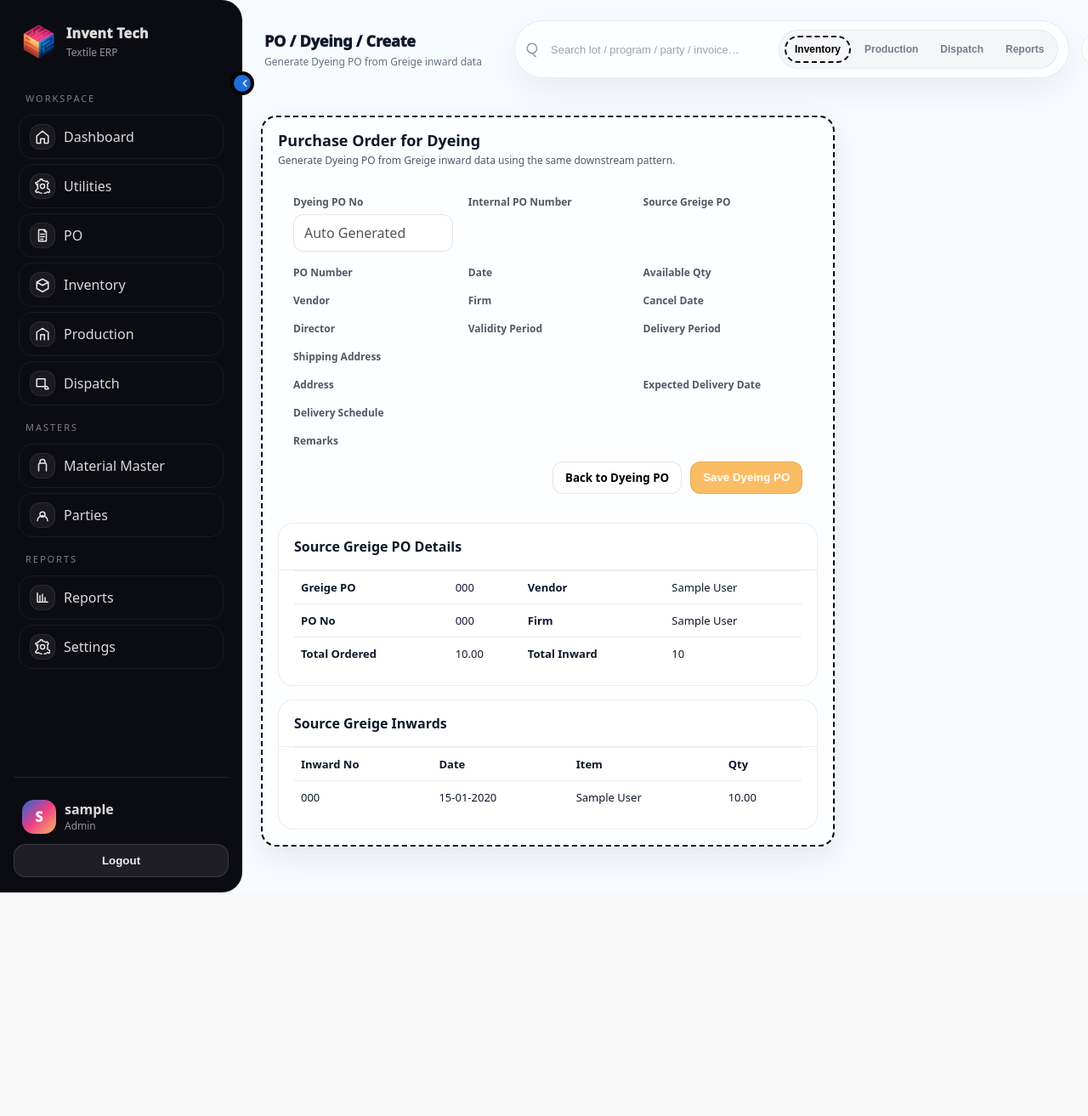
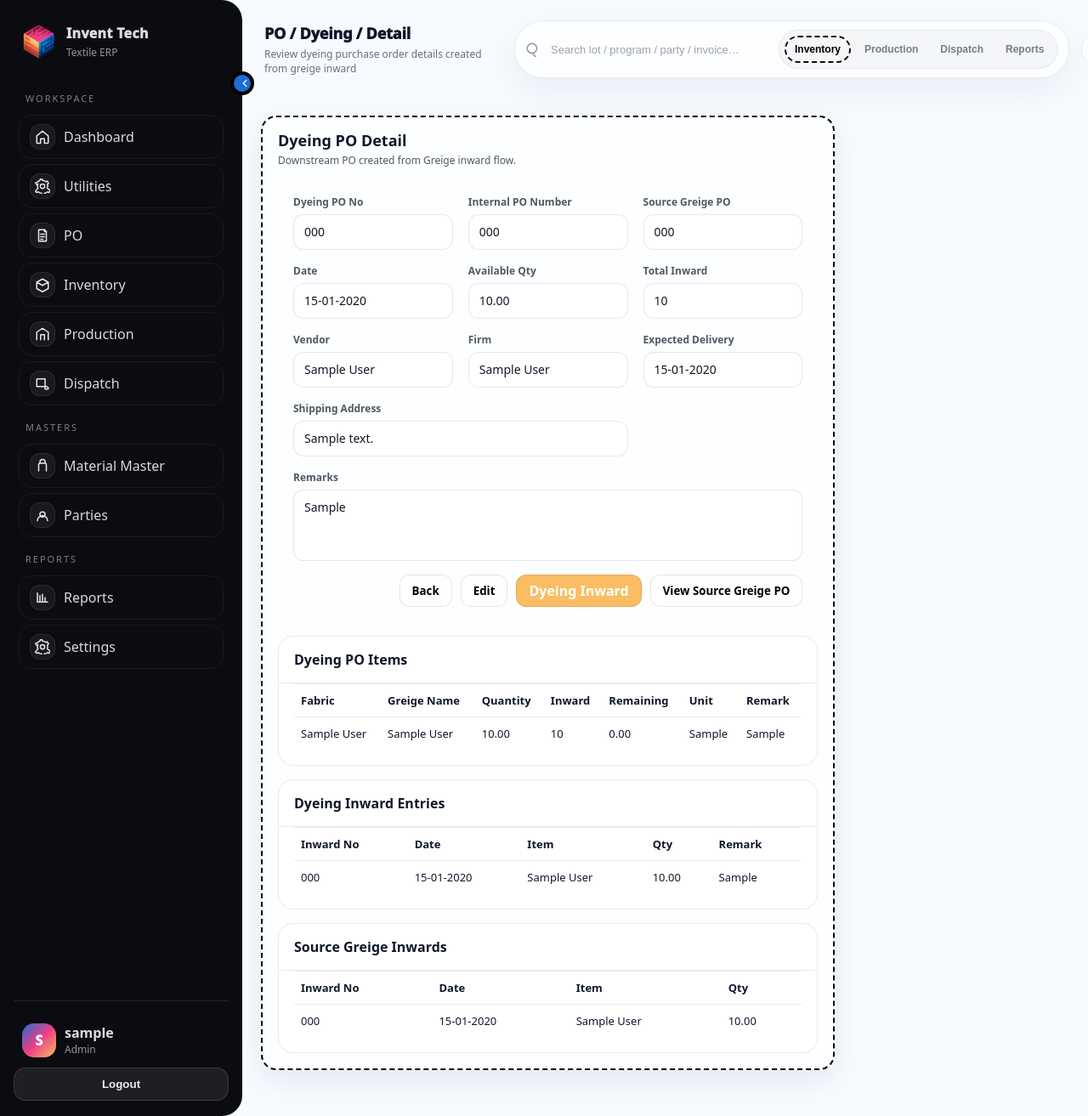
Before and after one commit to PriheaParmar/Invent-Tech, a Django app: page /po/dyeing/1/ in a window 1280 px wide; the page is wider, and only the part inside the window is pictured. Shown: that part at 85% size. Before the commit the page ends 1050 px from the top of that part, so only its background shows below. Run offline with Django 5.2, Linux system fonts and the light colour scheme; a user stored in the database is signed in; tables that the repository leaves empty hold one stand-in row (values such as "Sample post").

Commit message:
made the griege and dye better

```diff
--- a/accounts/templates/accounts/dyeing_po/detail.html
+++ b/accounts/templates/accounts/dyeing_po/detail.html
@@ -1,37 +1,29 @@
 {% extends "accounts/base_app.html" %}
-{% block title %}Create Dyeing PO - InventTech{% endblock %}
-{% block page_title %}PO / Dyeing / Create{% endblock %}
-{% block page_subtitle %}Generate Dyeing PO from Greige inward data{% endblock %}
+{% block title %}Dyeing PO Detail - InventTech{% endblock %}
+{% block page_title %}PO / Dyeing / Detail{% endblock %}
+{% block page_subtitle %}Review dyeing purchase order details created from greige inward{% endblock %}
 
 {% block content %}
 <style>
-  .dpf-grid{display:grid;grid-template-columns:repeat(3,minmax(0,1fr));gap:16px 18px}.dpf-field{display:flex;flex-direction:column;gap:6px}.dpf-field label{font-size:12px;font-weight:700;color:rgba(15,23,42,.72)}.dpf-field input,.dpf-field select,.dpf-field textarea{width:100%;min-height:42px;border:1px solid rgba(15,23,42,.1);border-radius:12px;padding:10px 12px;background:#fff;font:inherit}.dpf-field textarea{min-height:84px;resize:vertical}.dpf-span-2{grid-column:span 2}.dpf-span-3{grid-column:span 3}.dpf-actions{display:flex;justify-content:flex-end;gap:10px;margin-top:16px;flex-wrap:wrap}.dpf-block{margin-top:16px;border:1px solid rgba(15,23,42,.08);border-radius:18px;background:rgba(255,255,255,.72);overflow:hidden}.dpf-block summary{cursor:pointer;list-style:none;padding:16px 18px;font-weight:800}.dpf-block-body{padding:0 18px 18px;border-top:1px solid rgba(15,23,42,.08)}.dpf-mini-table{width:100%;border-collapse:collapse}.dpf-mini-table th,.dpf-mini-table td{padding:10px 8px;border-top:1px solid rgba(15,23,42,.08);text-align:left;font-size:13px;vertical-align:top}.dpf-errors{margin:0 18px 18px;padding:12px 14px;border-radius:12px;background:rgba(239,68,68,.08);color:#991b1b;font-size:13px}@media (max-width:1100px){.dpf-grid{grid-template-columns:repeat(2,minmax(0,1fr))}.dpf-span-3{grid-column:span 2}}@media (max-width:760px){.dpf-grid{grid-template-columns:1fr}.dpf-span-2,.dpf-span-3{grid-column:span 1}}
+  .dpd-grid{display:grid;grid-template-columns:repeat(3,minmax(0,1fr));gap:16px 18px}.dpd-field{display:flex;flex-direction:column;gap:6px}.dpd-label{font-size:12px;font-weight:700;color:rgba(15,23,42,.72)}.dpd-value{min-height:42px;border:1px solid rgba(15,23,42,.1);border-radius:12px;padding:10px 12px;background:#fff;font-size:14px;color:#111827;display:flex;align-items:center}.dpd-value.is-area{min-height:84px;align-items:flex-start;white-space:pre-wrap}.dpd-span-2{grid-column:span 2}.dpd-span-3{grid-column:span 3}.dpd-block{margin-top:16px;border:1px solid rgba(15,23,42,.08);border-radius:18px;background:rgba(255,255,255,.72);overflow:hidden}.dpd-block-head{padding:16px 18px;font-weight:800;border-bottom:1px solid rgba(15,23,42,.08)}.dpd-block-body{padding:0 18px 18px}.dpd-table{width:100%;border-collapse:collapse}.dpd-table th,.dpd-table td{padding:10px 8px;border-top:1px solid rgba(15,23,42,.08);text-align:left;font-size:13px;vertical-align:top}.dpd-actions{display:flex;justify-content:flex-end;gap:10px;margin-top:16px;flex-wrap:wrap}@media (max-width:1100px){.dpd-grid{grid-template-columns:repeat(2,minmax(0,1fr))}.dpd-span-3{grid-column:span 2}}@media (max-width:760px){.dpd-grid{grid-template-columns:1fr}.dpd-span-2,.dpd-span-3{grid-column:span 1}}
 </style>
 <section class="page-section is-active"><div class="canvas"><div class="jb-page"><div class="jobbers-embed"><div class="jb-panel">
-  <div class="jb-head"><div><div class="jb-title">Purchase Order for Dyeing</div><div class="jb-sub">Generate Dyeing PO from Greige inward data using the same downstream pattern.</div></div></div>
-  {% if form.non_field_errors %}<div class="dpf-errors">{{ form.non_field_errors }}</div>{% endif %}
-  {% if existing_po %}<div class="dpf-errors">Dyeing PO already exists for this Greige PO. <a href="{% url 'accounts:dyeingpo_detail' existing_po.id %}">Open existing Dyeing PO</a></div>{% endif %}
-  <form method="post">{% csrf_token %}<div style="padding:18px;"><div class="dpf-grid">
-    <div class="dpf-field"><label>Dyeing PO No</label><input type="text" value="Auto Generated" disabled></div>
-    <div class="dpf-field"><label>Internal PO Number</label>{{ form.internal_po_number }}</div>
-    <div class="dpf-field"><label>Source Greige PO</label>{{ form.source_greige_po }}{{ form.source_greige_po.errors }}</div>
-    <div class="dpf-field"><label>PO Number</label>{{ form.po_number }}</div>
-    <div class="dpf-field"><label>Date</label>{{ form.po_date }}</div>
-    <div class="dpf-field"><label>Available Qty</label>{{ form.available_qty }}</div>
-    <div class="dpf-field"><label>Vendor</label>{{ form.vendor }}</div>
-    <div class="dpf-field"><label>Firm</label>{{ form.firm }}</div>
-    <div class="dpf-field"><label>Cancel Date</label>{{ form.cancel_date }}</div>
-    <div class="dpf-field"><label>Director</label>{{ form.director }}</div>
-    <div class="dpf-field"><label>Validity Period</label>{{ form.validity_period }}</div>
-    <div class="dpf-field"><label>Delivery Period</label>{{ form.delivery_period }}</div>
-    <div class="dpf-field dpf-span-2"><label>Shipping Address</label>{{ form.shipping_address }}</div>
-    <div class="dpf-field dpf-span-2"><label>Address</label>{{ form.address }}</div>
-    <div class="dpf-field"><label>Expected Delivery Date</label>{{ form.expected_delivery_date }}</div>
-    <div class="dpf-field dpf-span-2"><label>Delivery Schedule</label>{{ form.delivery_schedule }}</div>
-    <div class="dpf-field dpf-span-3"><label>Remarks</label>{{ form.remarks }}</div>
-  </div><div class="dpf-actions"><a class="jb-secondary" href="{% url 'accounts:dyeingpo_list' %}">Back to Dyeing PO</a><button type="submit" class="jb-add">Save Dyeing PO</button></div></div></form>
-
-  <details class="dpf-block" open><summary>Source Greige PO Details</summary><div class="dpf-block-body">{% if source_greige_po %}<table class="dpf-mini-table"><tr><th>Greige PO</th><td>{{ source_greige_po.system_number }}</td><th>Vendor</th><td>{{ source_greige_po.vendor.name }}</td></tr><tr><th>PO No</th><td>{{ source_greige_po.po_number|default:'—' }}</td><th>Firm</th><td>{% if source_greige_po.firm %}{{ source_greige_po.firm.firm_name }}{% else %}—{% endif %}</td></tr><tr><th>Total Ordered</th><td>{{ source_greige_po.total_weight|default:'0.00' }}</td><th>Total Inward</th><td>{{ source_greige_po.total_inward_qty|default:'0.00' }}</td></tr></table>{% else %}<div class="jb-empty">Choose a source Greige PO to see linked inward information.</div>{% endif %}</div></details>
-  <details class="dpf-block" open><summary>Source Greige Inwards</summary><div class="dpf-block-body">{% if source_inwards %}<table class="dpf-mini-table"><thead><tr><th>Inward No</th><th>Date</th><th>Item</th><th>Qty</th></tr></thead><tbody>{% for inward in source_inwards %}{% for inward_item in inward.items.all %}<tr><td>{{ inward.inward_number }}</td><td>{{ inward.inward_date|date:'d-m-Y' }}</td><td>{{ inward_item.po_item.fabric_name }}</td><td>{{ inward_item.quantity }}</td></tr>{% endfor %}{% endfor %}</tbody></table>{% else %}<div class="jb-empty">No Greige inward data found yet.</div>{% endif %}</div></details>
+  <div class="jb-head"><div><div class="jb-title">Dyeing PO Detail</div><div class="jb-sub">Downstream PO created from Greige inward flow.</div></div></div>
+  <div style="padding:18px;"><div class="dpd-grid">
+    <div class="dpd-field"><div class="dpd-label">Dyeing PO No</div><div class="dpd-value">{{ po.system_number }}</div></div>
+    <div class="dpd-field"><div class="dpd-label">Internal PO Number</div><div class="dpd-value">{{ po.internal_po_number|default:'—' }}</div></div>
+    <div class="dpd-field"><div class="dpd-label">Source Greige PO</div><div class="dpd-value">{% if source_greige_po %}{{ source_greige_po.system_number }}{% else %}—{% endif %}</div></div>
+    <div class="dpd-field"><div class="dpd-label">Date</div><div class="dpd-value">{{ po.po_date|date:'d-m-Y' }}</div></div>
+    <div class="dpd-field"><div class="dpd-label">Available Qty</div><div class="dpd-value">{{ po.available_qty|default:'0.00' }}</div></div>
+    <div class="dpd-field"><div class="dpd-label">Total Inward</div><div class="dpd-value">{{ po.total_inward_qty|default:'0.00' }}</div></div>
+    <div class="dpd-field"><div class="dpd-label">Vendor</div><div class="dpd-value">{{ po.vendor.name }}</div></div>
+    <div class="dpd-field"><div class="dpd-label">Firm</div><div class="dpd-value">{% if po.firm %}{{ po.firm.firm_name }}{% else %}—{% endif %}</div></div>
+    <div class="dpd-field"><div class="dpd-label">Expected Delivery</div><div class="dpd-value">{% if po.expected_delivery_date %}{{ po.expected_delivery_date|date:'d-m-Y' }}{% else %}—{% endif %}</div></div>
+    <div class="dpd-field dpd-span-2"><div class="dpd-label">Shipping Address</div><div class="dpd-value">{{ po.shipping_address|default:'—' }}</div></div>
+    <div class="dpd-field dpd-span-3"><div class="dpd-label">Remarks</div><div class="dpd-value is-area">{{ po.remarks|default:'—' }}</div></div>
+  </div><div class="dpd-actions"><a class="jb-secondary" href="{% url 'accounts:dyeingpo_list' %}">Back</a><a class="jb-secondary" href="{% url 'accounts:dyeingpo_edit' po.id %}">Edit</a><a class="jb-add" href="{% url 'accounts:dyeingpo_inward' po.id %}">Dyeing Inward</a><a class="jb-secondary" href="{% url 'accounts:greigepo_detail' po.source_greige_po_id %}">View Source Greige PO</a></div></div>
+  <div class="dpd-block"><div class="dpd-block-head">Dyeing PO Items</div><div class="dpd-block-body"><table class="dpd-table"><thead><tr><th>Fabric</th><th>Greige Name</th><th>Quantity</th><th>Inward</th><th>Remaining</th><th>Unit</th><th>Remark</th></tr></thead><tbody>{% for item in po.items.all %}<tr><td>{{ item.fabric_name }}</td><td>{{ item.greige_name|default:'—' }}</td><td>{{ item.quantity }}</td><td>{{ item.inward_qty_total|default:'0.00' }}</td><td>{{ item.remaining_qty_total|default:'0.00' }}</td><td>{{ item.unit|default:'—' }}</td><td>{{ item.remark|default:'—' }}</td></tr>{% empty %}<tr><td colspan="7" class="jb-empty">No items found.</td></tr>{% endfor %}</tbody></table></div></div>
+  <div class="dpd-block"><div class="dpd-block-head">Dyeing Inward Entries</div><div class="dpd-block-body"><table class="dpd-table"><thead><tr><th>Inward No</th><th>Date</th><th>Item</th><th>Qty</th><th>Remark</th></tr></thead><tbody>{% for inward in dyeing_inwards %}{% for inward_item in inward.items.all %}<tr><td>{{ inward.inward_number }}</td><td>{{ inward.inward_date|date:'d-m-Y' }}</td><td>{{ inward_item.po_item.fabric_name }}</td><td>{{ inward_item.quantity }}</td><td>{{ inward_item.remark|default:'—' }}</td></tr>{% endfor %}{% empty %}<tr><td colspan="5" class="jb-empty">No Dyeing inward data found.</td></tr>{% endfor %}</tbody></table></div></div>
+  <div class="dpd-block"><div class="dpd-block-head">Source Greige Inwards</div><div class="dpd-block-body"><table class="dpd-table"><thead><tr><th>Inward No</th><th>Date</th><th>Item</th><th>Qty</th></tr></thead><tbody>{% for inward in source_inwards %}{% for inward_item in inward.items.all %}<tr><td>{{ inward.inward_number }}</td><td>{{ inward.inward_date|date:'d-m-Y' }}</td><td>{{ inward_item.po_item.fabric_name }}</td><td>{{ inward_item.quantity }}</td></tr>{% endfor %}{% empty %}<tr><td colspan="4" class="jb-empty">No Greige inward data found.</td></tr>{% endfor %}</tbody></table></div></div>
 </div></div></div></div></section>
 {% endblock %}
--- a/accounts/urls.py
+++ b/accounts/urls.py
@@ -106,4 +106,8 @@ urlpatterns = [
     path("po/dyeing/add/", views.dyeingpo_create, name="dyeingpo_add"),
     path("po/dyeing/add/from-greige/<int:greige_po_id>/", views.dyeingpo_create, name="dyeingpo_add_from_greige"),
     path("po/dyeing/<int:pk>/", views.dyeingpo_detail, name="dyeingpo_detail"),
+    path("po/dyeing/<int:pk>/edit/", views.dyeingpo_update, name="dyeingpo_edit"),
+    path("po/dyeing/<int:pk>/delete/", views.dyeingpo_delete, name="dyeingpo_delete"),
+    path("po/dyeing/<int:pk>/inward/", views.dyeingpo_inward, name="dyeingpo_inward"),
+    path("po/dyeing/inwards/", views.dyeing_inward_tracker, name="dyeing_inward_tracker"),
 ]
--- a/accounts/views.py
+++ b/accounts/views.py
@@ -31,6 +31,7 @@ from .forms import (
     GreigePurchaseOrderForm,
     GreigePOInwardForm,
     DyeingPurchaseOrderForm,
+    DyeingPOInwardForm,
     JobberForm,
     JobberTypeForm,
     LocationForm,
@@ -53,6 +54,8 @@ from .models import (
     GreigePOInwardItem,
     DyeingPurchaseOrder,
     DyeingPurchaseOrderItem,
+    DyeingPOInward,
+    DyeingPOInwardItem,
     Jobber,
     JobberType,
     Location,
@@ -1961,7 +1964,14 @@ def _dyeing_po_queryset():
         DyeingPurchaseOrder.objects
         .select_related("vendor", "firm", "source_greige_po", "owner")
         .prefetch_related(
-            Prefetch("items", queryset=DyeingPurchaseOrderItem.objects.select_related("source_greige_po_item"))
+            Prefetch(
+                "items",
+                queryset=DyeingPurchaseOrderItem.objects.select_related("source_greige_po_item").prefetch_related("inward_items"),
+            ),
+            Prefetch(
+                "inwards",
+                queryset=DyeingPOInward.objects.prefetch_related("items__po_item"),
+            ),
         )
         .order_by("-id")
     )
@@ -2466,6 +2476,42 @@ def dyeingpo_create(request, greige_po_id=None):
 
 
 @login_required
+@require_http_methods(["GET", "POST"])
+def dyeingpo_update(request, pk: int):
+    po = get_object_or_404(_dyeing_po_queryset(), pk=pk)
+    if not _can_access_dyeing_po(request.user, po):
+        raise PermissionDenied("You do not have access to this Dyeing PO.")
+
+    form = DyeingPurchaseOrderForm(
+        request.POST or None,
+        user=request.user,
+        instance=po,
+        source_greige_po=po.source_greige_po,
+        lock_source=True,
+    )
+
+    if request.method == "POST" and form.is_valid():
+        po = form.save(commit=False)
+        if po.firm and not po.shipping_address:
+            po.shipping_address = _firm_address(po.firm)
+        po.save()
+        return redirect("accounts:dyeingpo_list")
+
+    return render(
+        request,
+        "accounts/dyeing_po/form.html",
+        {
+            "form": form,
+            "mode": "edit",
+            "po_obj": po,
+            "source_greige_po": po.source_greige_po,
+            "source_inwards": list(po.source_greige_po.inwards.all()) if po.source_greige_po else [],
+            "existing_po": None,
+        },
+    )
+
+
+@login_required
 def dyeingpo_detail(request, pk: int):
     po = get_object_or_404(_dyeing_po_queryset(), pk=pk)
     if not _can_access_dyeing_po(request.user, po):
@@ -2478,5 +2524,146 @@ def dyeingpo_detail(request, pk: int):
             "po": po,
             "source_greige_po": po.source_greige_po,
             "source_inwards": list(po.source_greige_po.inwards.all()) if po.source_greige_po else [],
+            "dyeing_inwards": list(po.inwards.all()),
         },
     )
+
+
+@login_required
+@require_POST
+def dyeingpo_delete(request, pk: int):
+    po = get_object_or_404(DyeingPurchaseOrder, pk=pk, owner=request.user)
+    po.delete()
+    return redirect("accounts:dyeingpo_list")
+
+
+@login_required
+@require_http_methods(["GET", "POST"])
+def dyeingpo_inward(request, pk: int):
+    po = get_object_or_404(_dyeing_po_queryset(), pk=pk)
+    if not _can_access_dyeing_po(request.user, po):
+        raise PermissionDenied("You do not have access to this Dyeing PO.")
+
+    item_errors = {}
+    line_inputs = {}
+    inward_form = DyeingPOInwardForm(request.POST or None)
+
+    if request.method == "POST" and inward_form.is_valid():
+        line_payload = []
+
+        for item in po.items.all():
+            raw_qty = (request.POST.get(f"qty_{item.id}") or "").strip()
+            remark = (request.POST.get(f"remark_{item.id}") or "").strip()
+
+            line_inputs[item.id] = {"qty": raw_qty, "remark": remark}
+
+            if not raw_qty:
+                continue
+
+            try:
+                qty = Decimal(raw_qty)
+            except InvalidOperation:
+                item_errors[item.id] = "Enter a valid quantity."
+                continue
+
+            if qty <= 0:
+                continue
+
+            if qty > item.remaining_qty_total:
+                item_errors[item.id] = "Entered quantity is greater than remaining quantity."
+                continue
+
+            line_payload.append((item, qty, remark))
+
+        if not line_payload:
+            inward_form.add_error(None, "Enter at least one inward quantity.")
+
+        if not inward_form.errors and not item_errors:
+            inward = inward_form.save(commit=False)
+            inward.owner = po.owner
+            inward.po = po
+            inward.inward_number = _next_dyeing_inward_number()
+            inward.save()
+
+            DyeingPOInwardItem.objects.bulk_create([
+                DyeingPOInwardItem(
+                    inward=inward,
+                    po_item=item,
+                    quantity=qty,
+                    remark=remark,
+                )
+                for item, qty, remark in line_payload
+            ])
+            return redirect("accounts:dyeingpo_inward", pk=po.pk)
+
+    line_rows = [
+        {
+            "item": item,
+            "qty_value": line_inputs.get(item.id, {}).get("qty", ""),
+            "remark_value": line_inputs.get(item.id, {}).get("remark", ""),
+            "error": item_errors.get(item.id, ""),
+        }
+        for item in po.items.all()
+    ]
+
+    return render(
+        request,
+        "accounts/dyeing_po/inward.html",
+        {
+            "po": po,
+            "inward_form": inward_form,
+            "line_rows": line_rows,
+            "existing_inwards": po.inwards.all().order_by("-inward_date", "-id"),
+        },
+    )
+
+
+@login_required
+def dyeing_inward_tracker(request):
+    q = (request.GET.get("q") or "").strip()
+
+    qs = _dyeing_po_queryset().filter(inwards__isnull=False).distinct()
+    if not _can_review_yarn_po(request.user):
+        qs = qs.filter(owner=request.user)
+
+    if q:
+        qs = qs.filter(
+            Q(system_number__icontains=q)
+            | Q(po_number__icontains=q)
+            | Q(vendor__name__icontains=q)
+            | Q(source_greige_po__system_number__icontains=q)
+            | Q(firm__firm_name__icontains=q)
+        ).distinct()
+
+    rows = []
+    for po in qs:
+        inward_entries = []
+        for inward in po.inwards.all():
+            inward_entries.append({
+                "inward": inward,
+                "items": [
+                    {
+                        "inward_item": inward_item,
+                        "po_item": inward_item.po_item,
+                        "fabric_name": inward_item.po_item.fabric_name if inward_item.po_item else "Dyeing Item",
+                        "ordered_qty": inward_item.po_item.quantity if inward_item.po_item else 0,
+                        "inward_qty": inward_item.quantity,
+                        "unit": inward_item.po_item.unit if inward_item.po_item else "",
+                    }
+                    for inward_item in inward.items.all()
+                ],
+            })
+
+        rows.append({
+            "po": po,
+            "inward_entries": inward_entries,
+        })
+
+    return render(
+        request,
+        "accounts/dyeing_po/inward_tracker.html",
+        {
+            "rows": rows,
+            "q": q,
+        },
+    )
```
Also changed, not shown: accounts/forms.py (+53 -14 lines), accounts/models.py (+60 -0 lines), accounts/templates/accounts/dyeing_po/form.html (+6 -6 lines), accounts/templates/accounts/dyeing_po/inward.html (added, +79 -0 lines), accounts/templates/accounts/dyeing_po/inward_tracker.html (added, +46 -0 lines), accounts/templates/accounts/dyeing_po/list.html (+5 -5 lines), accounts/templates/accounts/po/index.html (+15 -2 lines), accounts/migrations/0022_dyeing_inward.py (added), accounts/migrations/0023_alter_dyeingpoinward_owner.py (added).
